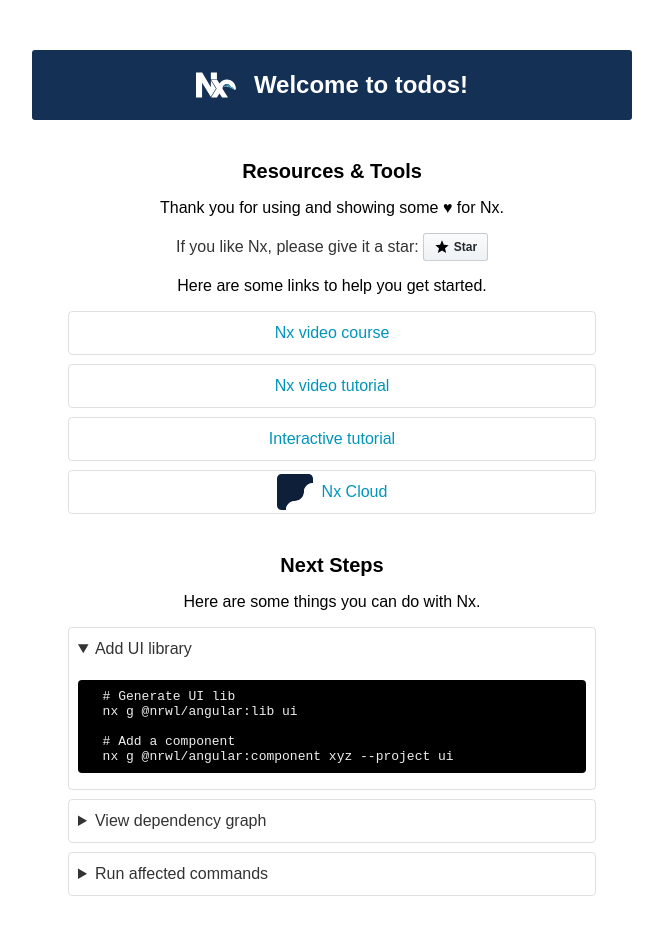
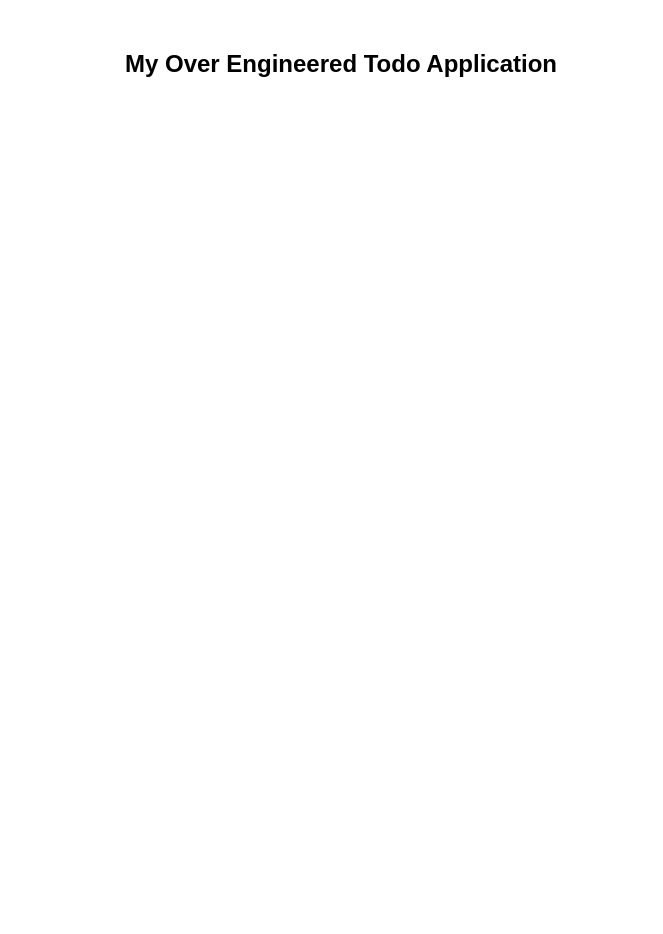
Before and after one commit to daveharmswebdev/todos-nx, an Angular app: page / in a window 1280 px wide. Shown: the top 934 px of the page, without its empty margins (308-971 px from the left). After the commit the page ends 800 px from the top, so only its background shows below. Built offline with nearby package versions, Linux system fonts and the light colour scheme.

Commit message:
initial commit cleared filler app.component.html

```diff
--- a/apps/todos/src/app/app.component.html
+++ b/apps/todos/src/app/app.component.html
@@ -1,138 +1 @@
-<header class="flex">
-  <svg width="40" height="40" viewBox="0 0 262 163">
-    <polygon
-      id="Path"
-      fill="#ffffff"
-      points="130.68 104.59 97.49 52.71 97.44 96.3 40.24 0 0 0 0 162.57 39.79 162.57 39.92 66.39 96.53 158.26"
-    ></polygon>
-    <polygon
-      id="Path"
-      fill="#ffffff"
-      points="97.5 41.79 137.24 41.79 137.33 41.33 137.33 0 97.54 0 97.49 41.33"
-    ></polygon>
-    <path
-      d="M198.66,86.86 C189.139872,86.6795216 180.538723,92.516445 177.19,101.43 C182.764789,93.0931021 193.379673,89.7432211 202.73,93.37 C207.05,95.13 212.73,97.97 217.23,96.45 C212.950306,90.4438814 206.034895,86.8725952 198.66,86.86 L198.66,86.86 Z"
-      id="Path"
-      fill="#96D8E9"
-    ></path>
-    <path
-      d="M243.75,106.42 C243.75,101.55 241.1,100.42 235.6,98.42 C231.52,97 226.89,95.4 223.52,91 C222.86,90.13 222.25,89.15 221.6,88.11 C220.14382,85.4164099 218.169266,83.037429 215.79,81.11 C212.58,78.75 208.37,77.6 202.91,77.6 C191.954261,77.6076705 182.084192,84.2206169 177.91,94.35 C183.186964,87.0278244 191.956716,83.0605026 200.940147,83.9314609 C209.923578,84.8024193 217.767888,90.3805017 221.54,98.58 C223.424615,101.689762 227.141337,103.174819 230.65,102.22 C236.02,101.07 235.65,106.15 243.76,107.87 L243.75,106.42 Z"
-      id="Path"
-      fill="#48C4E5"
-    ></path>
-    <path
-      d="M261.46,105.38 L261.46,105.27 C261.34,73.03 235.17,45.45 202.91,45.45 C183.207085,45.4363165 164.821777,55.3450614 154,71.81 L153.79,71.45 L137.23,45.45 L97.5,45.4499858 L135.25,104.57 L98.41,162.57 L137,162.57 L153.79,136.78 L170.88,162.57 L209.48,162.57 L174.48,107.49 C173.899005,106.416838 173.583536,105.220114 173.56,104 C173.557346,96.2203871 176.64661,88.7586448 182.147627,83.2576275 C187.648645,77.7566101 195.110387,74.6673462 202.89,74.67 C219.11,74.67 221.82,84.37 225.32,88.93 C232.23,97.93 246.03,93.99 246.03,105.73 L246.03,105.73 C246.071086,108.480945 247.576662,111.001004 249.979593,112.340896 C252.382524,113.680787 255.317747,113.636949 257.679593,112.225896 C260.041438,110.814842 261.471086,108.250945 261.43,105.5 L261.43,105.5 L261.43,105.38 L261.46,105.38 Z"
-      id="Path"
-      fill="#ffffff"
-    ></path>
-    <path
-      d="M261.5,113.68 C261.892278,116.421801 261.504116,119.218653 260.38,121.75 C258.18,126.84 254.51,125.14 254.51,125.14 C254.51,125.14 251.35,123.6 253.27,120.65 C255.4,117.36 259.61,117.74 261.5,113.68 Z"
-      id="Path"
-      fill="#022f56"
-    ></path>
-  </svg>
-  <h1>Welcome to {{ title }}!</h1>
-</header>
-<main>
-  <h2>Resources &amp; Tools</h2>
-  <p>Thank you for using and showing some ♥ for Nx.</p>
-  <div class="flex github-star-container">
-    <a
-      href="https://github.com/nrwl/nx"
-      target="_blank"
-      rel="noopener noreferrer"
-    >
-      If you like Nx, please give it a star:
-      <div class="github-star-badge">
-        <svg
-          class="material-icons"
-          xmlns="http://www.w3.org/2000/svg"
-          width="24"
-          height="24"
-          viewBox="0 0 24 24"
-        >
-          <path d="M0 0h24v24H0z" fill="none" />
-          <path
-            d="M12 17.27L18.18 21l-1.64-7.03L22 9.24l-7.19-.61L12 2 9.19 8.63 2 9.24l5.46 4.73L5.82 21z"
-          />
-        </svg>
-        Star
-      </div>
-    </a>
-  </div>
-  <p>Here are some links to help you get started.</p>
-  <ul class="resources">
-    <li class="col-span-2">
-      <a class="resource flex" href="https://nxplaybook.com/p/nx-workspaces">
-        Nx video course
-      </a>
-    </li>
-    <li class="col-span-2">
-      <a
-        class="resource flex"
-        href="https://nx.dev/latest/angular/getting-started/intro"
-      >
-        Nx video tutorial
-      </a>
-    </li>
-    <li class="col-span-2">
-      <a
-        class="resource flex"
-        href="https://nx.dev/latest/angular/tutorial/01-create-application"
-      >
-        Interactive tutorial
-      </a>
-    </li>
-    <li class="col-span-2">
-      <a class="resource flex" href="https://nx.app/">
-        <svg
-          width="36"
-          height="36"
-          viewBox="0 0 120 120"
-          fill="none"
-          xmlns="http://www.w3.org/2000/svg"
-        >
-          <path
-            d="M120 15V30C103.44 30 90 43.44 90 60C90 76.56 76.56 90 60 90C43.44 90 30 103.44 30 120H15C6.72 120 0 113.28 0 105V15C0 6.72 6.72 0 15 0H105C113.28 0 120 6.72 120 15Z"
-            fill="#0E2039"
-          />
-          <path
-            d="M120 30V105C120 113.28 113.28 120 105 120H30C30 103.44 43.44 90 60 90C76.56 90 90 76.56 90 60C90 43.44 103.44 30 120 30Z"
-            fill="white"
-          />
-        </svg>
-        <span class="gutter-left">Nx Cloud</span>
-      </a>
-    </li>
-  </ul>
-  <h2>Next Steps</h2>
-  <p>Here are some things you can do with Nx.</p>
-  <details open>
-    <summary>Add UI library</summary>
-    <pre>
-  # Generate UI lib
-  nx g @nrwl/angular:lib ui
-
-  # Add a component
-  nx g @nrwl/angular:component xyz --project ui</pre
-    >
-  </details>
-  <details>
-    <summary>View dependency graph</summary>
-    <pre>nx dep-graph</pre>
-  </details>
-  <details>
-    <summary>Run affected commands</summary>
-    <pre>
-  # see what's been affected by changes
-  nx affected:dep-graph
-
-  # run tests for current changes
-  nx affected:test
-
-  # run e2e tests for current changes
-  nx affected:e2e
-  </pre
-    >
-  </details>
-</main>
+<h1>My Over Engineered Todo Application</h1>
```
